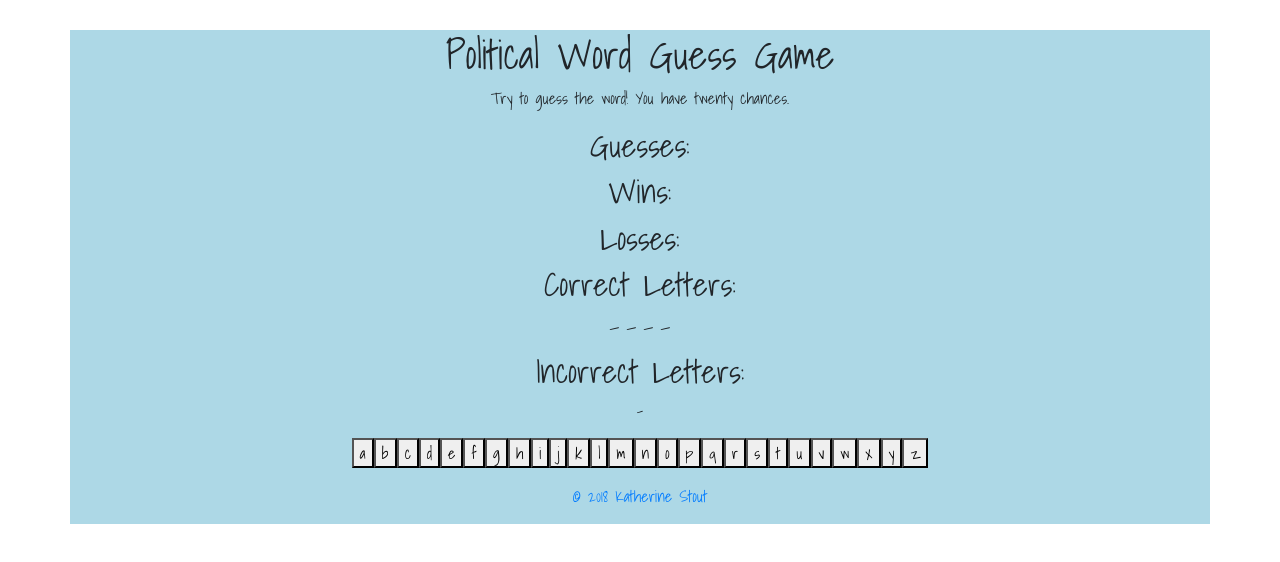
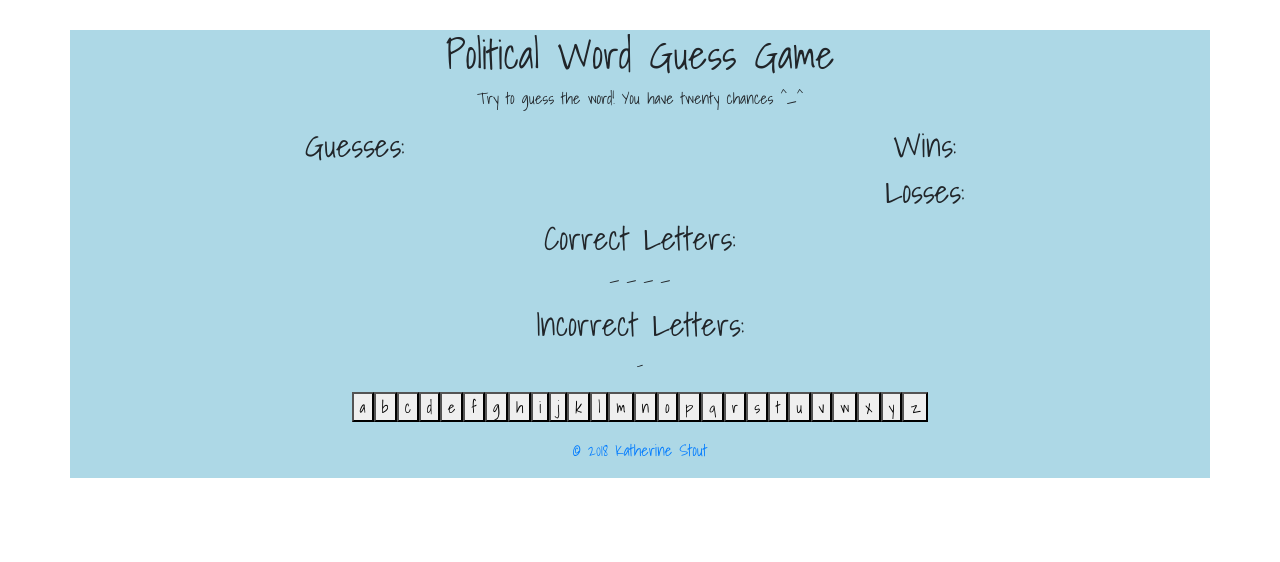
Before and after one commit to katherinestout/FloralWordGame, a website: page index.html in a window 1280 px wide. Drawn offline with nearby package versions, Linux system fonts and the light colour scheme.

Commit message:
fixing wins func

```diff
--- a/assets/script.js
+++ b/assets/script.js
@@ -67,14 +67,21 @@ btnval.onclick = check();
       //the count goes up every time a guess is made
       count ++;
       document.getElementById("guesses").innerHTML = "Guesses:" + count;
-
       //if the user goes over 20 tries, their loser score goes up
       if (count>20){
          alert("You lose! Try again ^__^");
          losses ++;
          document.getElementById("losses").innerHTML = "Losses:" + losses;
-        // start();
       }
+       //if all the letters in array are guessed, add to wins ++
+       //if all letters in answer arrray have been guessed
+       //if there are no more spaces
+       if ( answerArray === currentWord ){
+        alert("you win!");
+        wins ++;
+        document.getElementById("wins").innerHTML = "Wins:" + wins;
+       }
+
     });
-  }
   };
+};
--- a/index.html
+++ b/index.html
@@ -19,27 +19,45 @@
 
 </head>
 <body>
-    <div class = "container">
-        <div class="row"></div>
-    <div>
+    <div class = "container container-fluid">
+        <div class="row">
+
+        <div class="col-sm-12">
         <h1>Political Word Guess Game</h1>
-        <p>Try to guess the word! You have twenty chances.</p>
+        <p>Try to guess the word! You have twenty chances ^_^</p>
+        </div>
+        </div>
 
-
+     <div class="row">
+        <div class="col-sm-6">
             <h2 id ="guesses">Guesses:</h2>
+            </div>
+             <div class="col-sm-6">
             <h2 id="wins">Wins:</h2>
             <h2 id="losses">Losses:</h2>
+             </div>
+            </div>
+
+      <div class="row">
+         <div class="col-sm-12">
          <h2>Correct Letters:</h2>
-
             <p id = "answer"></p>
             <p id= "counter"> </p>
             <p id ="letter"></p>
+            </div>
+      </div>
 
+      <div class="row">
+        <div class="col-sm-12">
             <h2 >Incorrect Letters:</h2>
             <p id ="incorrect">-</p>
             <div class = "alphabet">
             </div>
         </div>
+    </div>
+
+
+
 
    <footer class="footer">
    <div class="footer-copyright text-center py-3">
```
Lines whose indentation alone changed are shown as unchanged.
